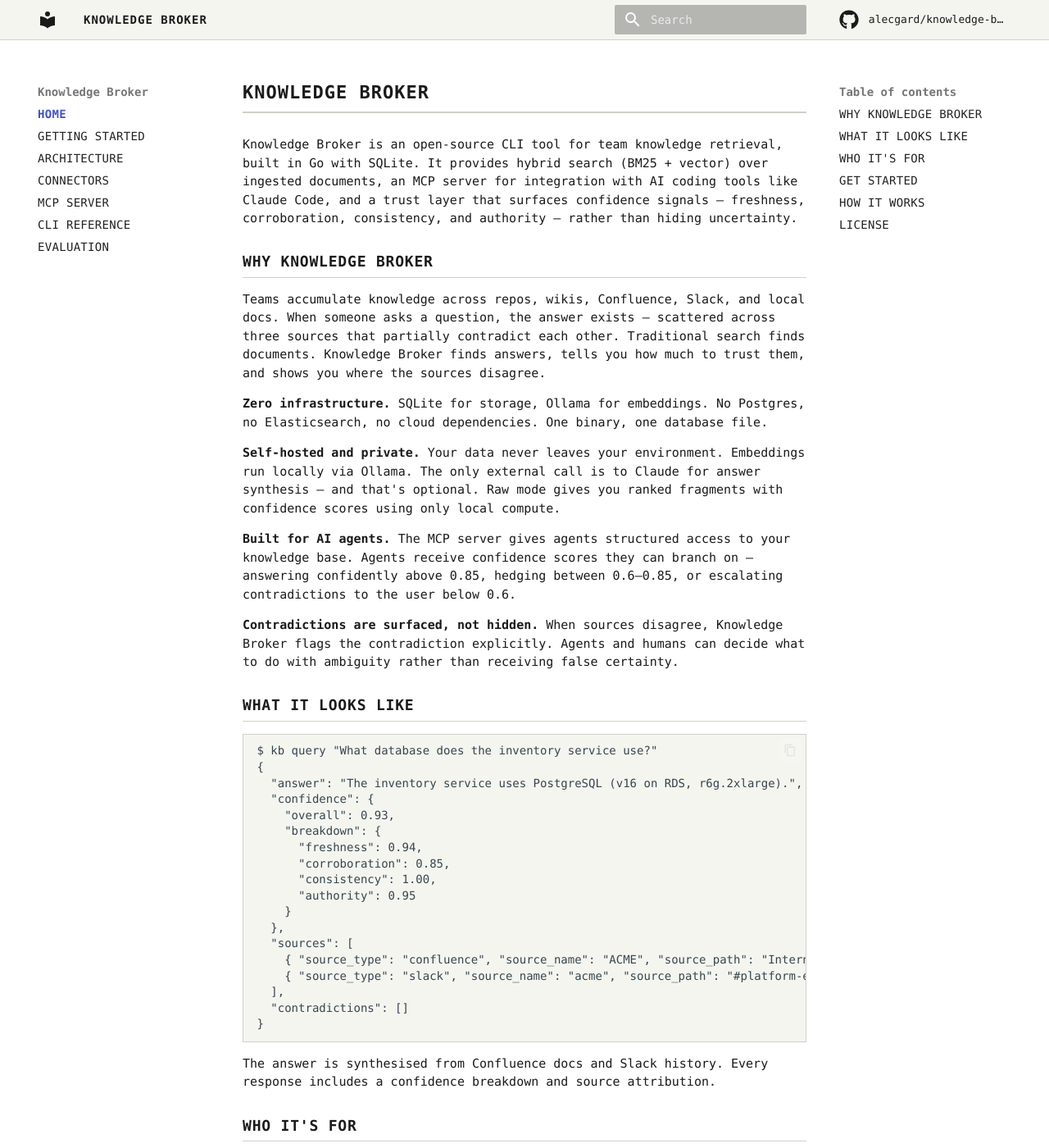
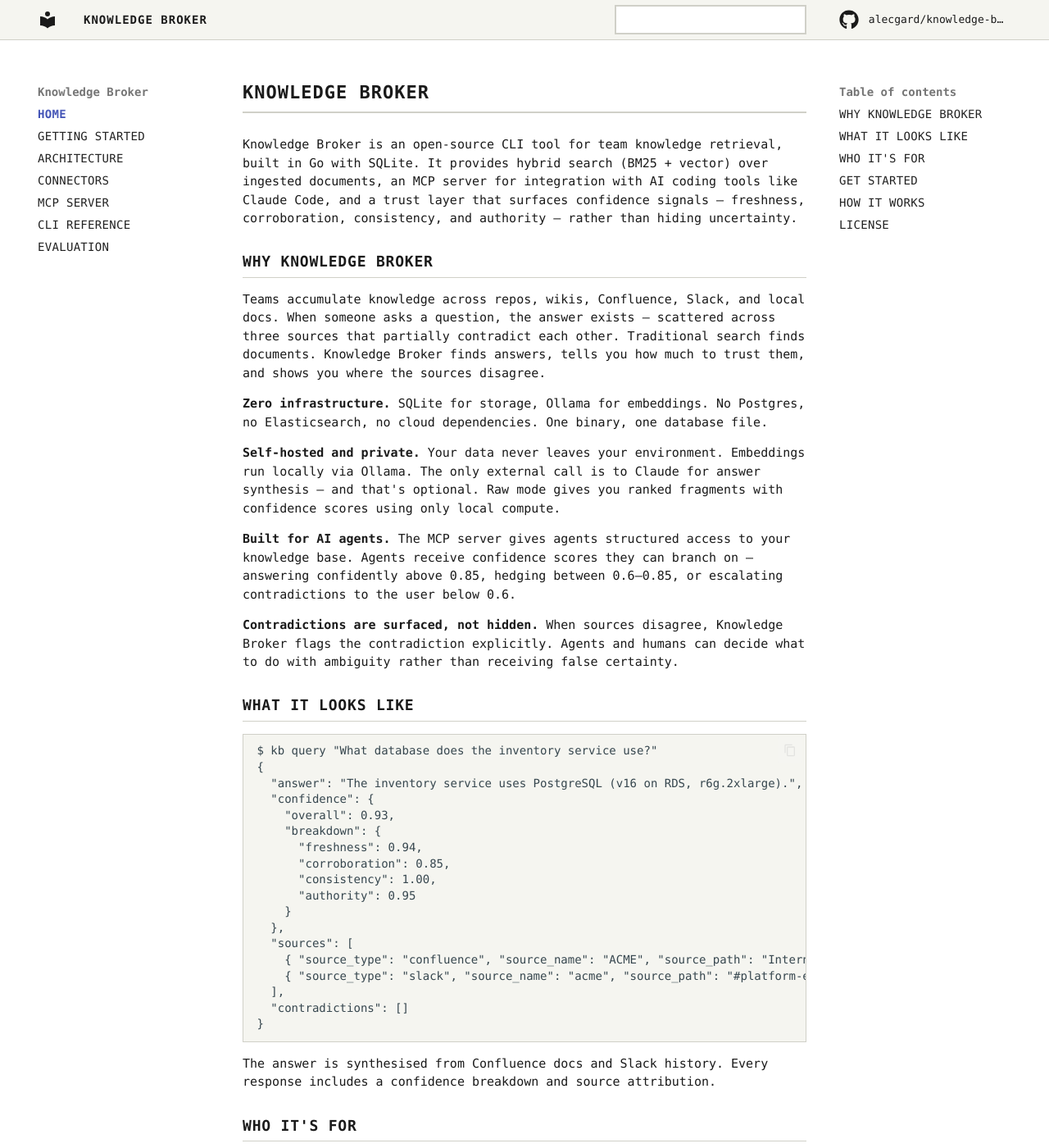
Before and after one commit to alecgard/knowledge-broker, an MkDocs documentation site: the page built from docs/index.md, in a window 1280 px wide and 1400 px high. Shown: the whole window at 82% size. Built offline with MkDocs 1.6.1 and Material for MkDocs 9.7.7, drawn with Linux system fonts in a browser that asks for light colours; comment, search, counter and statistics services are not loaded.

Commit message:
Style search box to match brutalist theme
Square corners, monospace font, surface colors, no box-shadow on form.

Co-Authored-By: Claude Opus 4.6 (1M context) <noreply@anthropic.com>

```diff
--- a/docs/stylesheets/custom.css
+++ b/docs/stylesheets/custom.css
@@ -233,10 +233,36 @@ body,
   background-color: var(--kb-surface);
 }
 
-/* Search */
+/* Search — match brutalist style */
 .md-search__input {
+  font-family: 'SF Mono', 'Cascadia Code', 'Fira Code', 'JetBrains Mono', 'Consolas', monospace;
   font-size: 0.7rem;
   border-radius: 0;
+  background-color: var(--kb-bg);
+  border: 1px solid var(--kb-border);
+  color: var(--kb-text);
+}
+
+.md-search__form {
+  border-radius: 0;
+  background-color: var(--kb-bg);
+  box-shadow: none;
+  border: 1px solid var(--kb-border);
+}
+
+.md-search__output {
+  border-radius: 0;
+  box-shadow: 0 4px 12px rgba(0, 0, 0, 0.15);
+}
+
+.md-search-result__title {
+  font-size: 0.7rem;
+  font-weight: 700;
+}
+
+.md-search-result__teaser {
+  font-size: 0.65rem;
+  color: var(--kb-text2);
 }
 
 /* Content area max width */
```
